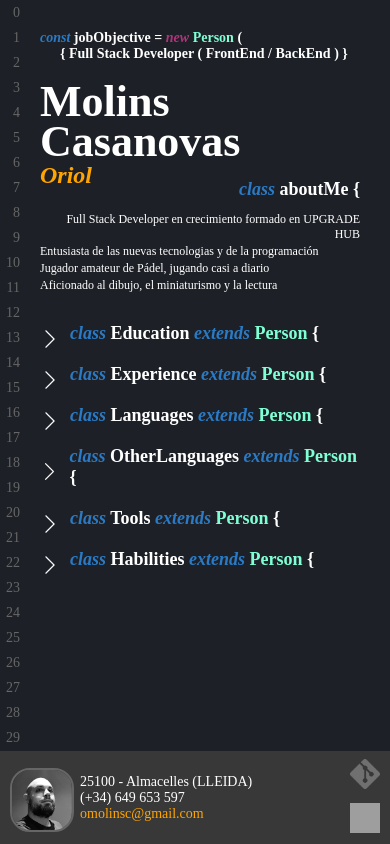
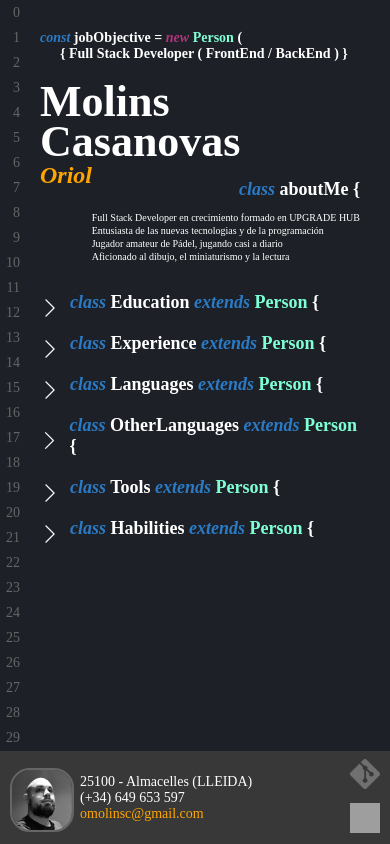
Before and after one commit to omolinsc/REACT-CV-PROJECT, a React (Create React App) app: page / in a window 390 px wide. Shown: the top 844 px of the page. Built offline with nearby package versions, Linux system fonts and the light colour scheme; grey boxes are pictures that could not be loaded.

Commit message:
STYLE: adapted for mobile screens

```diff
--- a/src/App.css
+++ b/src/App.css
@@ -80,6 +80,6 @@
 @media (max-width: 1000px) {
   .eduAndExp {
     gap: 10px;
-    height: 40vh;
+    height: 30vh;
   }
 }/*# sourceMappingURL=App.css.map */
--- a/src/App.scss
+++ b/src/App.scss
@@ -83,6 +83,6 @@
 
   .eduAndExp {
     gap: 10px;
-    height: calc(100vh - 60vh);
+    height: calc(100vh - 70vh);
   }
 }
--- a/src/components/Header/Header.css
+++ b/src/components/Header/Header.css
@@ -77,6 +77,6 @@ h2 {
     bottom: 20px;
   }
   .hero-aboutMe {
-    font-size: 12px;
+    font-size: 10px;
   }
 }/*# sourceMappingURL=Header.css.map */
--- a/src/components/Header/Header.scss
+++ b/src/components/Header/Header.scss
@@ -95,7 +95,7 @@ h2 {
       bottom: 20px;
     }
     &-aboutMe{
-      font-size: 12px;
+      font-size: 10px;
     }
   }
 }
```
